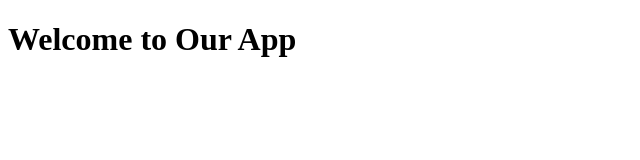
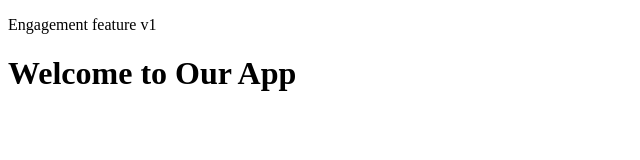
Before and after one commit to ducthanhnguyen95/reenact-the-conflict-situation, a plain HTML site: page index.html in a window 1280 px wide. Shown: the whole page, without its empty margins (0-640 px from the left). Drawn offline with Linux system fonts and the light colour scheme.

Commit message:
Add engagement feature

```diff
--- a/index.html
+++ b/index.html
@@ -4,6 +4,7 @@
     <title>App</title>
   </head>
   <body>
+    <p>Engagement feature v1</p>
     <h1>Welcome to Our App</h1>
   </body>
 </html>
```
